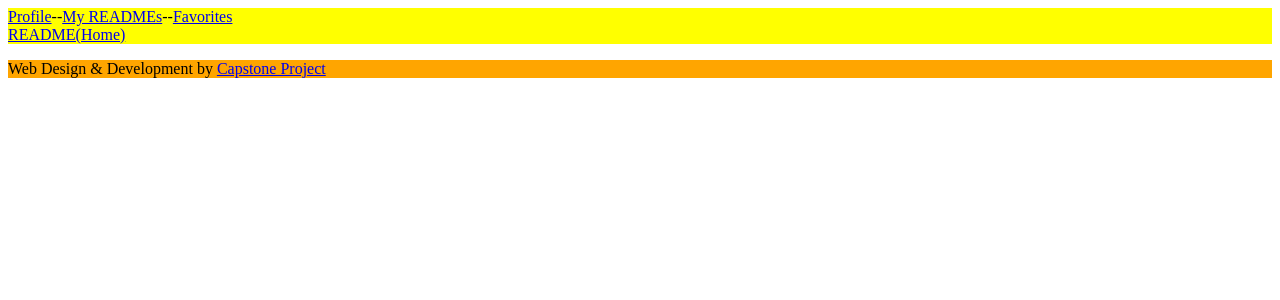
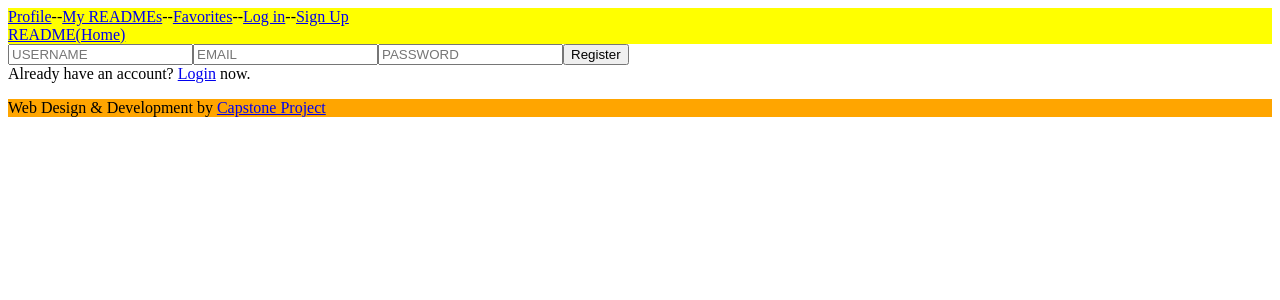
Before and after one commit to dotArchive/dotGuide, a React (Create React App) app: page /signup in a window 1280 px wide. Shown: the top 300 px of the page. Built offline with nearby package versions, Linux system fonts and the light colour scheme; no server answers.

Commit message:
Firebase auth integrated into main app

```diff
--- a/package.json
+++ b/package.json
@@ -4,13 +4,14 @@
   "private": true,
   "dependencies": {
     "codemirror": "^5.65.2",
+    "firebase": "^9.6.9",
     "history": "^5.3.0",
     "react": "^17.0.2",
     "react-code-blocks": "^0.0.9-0",
     "react-codemirror2-react-17": "^1.0.0",
     "react-dom": "^17.0.2",
-    "react-router": "^5.2.0",
-    "react-router-dom": "^5.2.0",
+    "react-firebase-hooks": "^5.0.3",
+    "react-router-dom": "^6.2.2",
     "react-scripts": "5.0.0"
   },
   "scripts": {
--- a/src/App.js
+++ b/src/App.js
@@ -1,13 +1,29 @@
-import Navbar from './components/Navbar';
-import Routes from './Routes';
-import Footer from './components/Footer';
+import React from "react";
+import Navbar from "./components/Navbar";
+import { BrowserRouter as Router, Route, Routes } from "react-router-dom";
+import Footer from "./components/Footer";
+
+/****COMPONENTS****/
+import Home from "./components/Home";
+import AddPost from "./components/Post/UpdatePost/AddPost";
+import AllPosts from "./components/Post/AllPosts";
+import Login from "../src/components/User/Login";
+import Signup from "../src/components/User/Signup";
 
 function App() {
   return (
     <div id="app">
+      <Router>
         <Navbar />
-			<Routes />
+        <Routes>
+          <Route path="/" element={<Home />} />
+          <Route path="/login" element={<Login />} />
+          <Route path="/signup" element={<Signup />} />
+          <Route path="/addpost" element={<AddPost />} />
+          <Route path="/posts" element={<AllPosts />} />
+        </Routes>
         <Footer />
+      </Router>
     </div>
   );
 }
--- a/src/Routes.js
+++ /dev/null
@@ -1,21 +0,0 @@
-import React from 'react';
-import { withRouter, Route, Switch } from 'react-router-dom';
-
-/****COMPONENTS****/
-import Home from './components/Home';
-import addPost from './components/Post/UpdatePost/AddPost';
-import AllPosts from './components/Post/AllPosts';
-
-const Routes = () => {
-	return (
-		<div id="routes">
-			<Switch>
-				<Route path="/" exact component={Home} />
-				<Route path="/addpost" component={addPost} />
-				<Route path="/posts" component={AllPosts} />
-			</Switch>
-		</div>
-	);
-};
-
-export default withRouter(Routes);
--- a/src/components/Navbar.js
+++ b/src/components/Navbar.js
@@ -6,7 +6,9 @@ const Navbar = () => (
 		<div>
 			<Link to="/user">Profile</Link>--
 			<Link to="/user/readmes">My READMEs</Link>--
-			<Link to="/user/favorites">Favorites</Link>
+			<Link to="/user/favorites">Favorites</Link>--
+			<Link to="/login">Log in</Link>--
+			<Link to="/signup">Sign Up</Link>
 		</div>
 		<Link to="/">README(Home)</Link>
 	</nav>
--- a/src/components/Post/UpdatePost/AddPost.js
+++ b/src/components/Post/UpdatePost/AddPost.js
@@ -1,13 +1,13 @@
 import React from 'react';
 import NewFile from './NewFile';
 import PostHeader from './PostHeader/PostHeader';
-import { useHistory } from 'react-router-dom';
+import { useNavigate } from 'react-router-dom';
 
 export default function AddPost() {
-	const history = useHistory();
+	const navigate = useNavigate();
 
 	const handleCancel = () => {
-		history.push('/');
+		navigate('/');
 	};
 
 	const handleSave = () => {
--- a/src/components/User/Login.js
+++ b/src/components/User/Login.js
@@ -1,5 +1,58 @@
-import React from 'react';
+import React, { useEffect, useState } from "react";
+import { Link, useNavigate } from "react-router-dom";
+import { auth, logInWithEmailAndPassword } from "../../firebase";
+import { useAuthState } from "react-firebase-hooks/auth";
 
-export default function Login() {
-	return <div>Login</div>;
+const Login = () => {
+  const [email, setEmail] = useState("");
+  const [password, setPassword] = useState("");
+  const [user, loading, error] = useAuthState(auth);
+  const navigate = useNavigate();
+
+  useEffect(() => {
+    if (loading) {
+      // Loading screen?
+      return;
+    }
+
+    if (user) navigate("/profile");
+  }, [user, loading]);
+
+  return (
+    <div className="login">
+      <div className="login__container">
+        <input
+          type="text"
+          className="login__textBox"
+          value={email}
+          onChange={(e) => setEmail(e.target.value)}
+          placeholder="EMAIL"
+        />
+        <input
+          type="password"
+          className="login__textBox"
+          value={password}
+          onChange={(e) => setPassword(e.target.value)}
+          placeholder="PASSWORD"
+        />
+        <button
+          className="login__btn"
+          onClick={() => logInWithEmailAndPassword(email, password)}
+        >
+          Login
+        </button>
+        {/* <button className="login__btn login__google" onClick={signInWithGoogle}>
+          Login with Google
+        </button> */}
+        <div>
+          <Link to="/reset">Forgot Password</Link>
+        </div>
+        <div>
+          Don't have an account? <Link to="/signup">Register</Link> now.
+        </div>
+      </div>
+    </div>
+  );
 }
+
+export default Login;
--- a/src/components/User/Signup.js
+++ b/src/components/User/Signup.js
@@ -1,5 +1,67 @@
-import React from 'react';
+import React, { useEffect, useState } from "react";
+import { useAuthState } from "react-firebase-hooks/auth";
+import { Link, useNavigate } from "react-router-dom";
+import {
+  auth,
+  registerWithEmailAndPassword
+} from "../../firebase";
 
-export default function Signup() {
-	return <div>Signup</div>;
+const Signup = () => {
+  const [email, setEmail] = useState("");
+  const [password, setPassword] = useState("");
+  const [username, setUsername] = useState("");
+  const [user, loading, error] = useAuthState(auth);
+  const navigate = useNavigate();
+
+  const signup = () => {
+    if (!username) alert("Please enter name");
+    registerWithEmailAndPassword(username, email, password);
+  };
+
+  useEffect(() => {
+    if (loading) return;
+    if (user) navigate('./profile');
+  }, [user, loading]);
+
+  return (
+    <div className="register">
+      <div className="register__container">
+        <input
+          type="text"
+          className="register__textBox"
+          value={username}
+          onChange={(e) => setUsername(e.target.value)}
+          placeholder="USERNAME"
+        />
+        <input
+          type="text"
+          className="register__textBox"
+          value={email}
+          onChange={(e) => setEmail(e.target.value)}
+          placeholder="EMAIL"
+        />
+        <input
+          type="password"
+          className="register__textBox"
+          value={password}
+          onChange={(e) => setPassword(e.target.value)}
+          placeholder="PASSWORD"
+        />
+        <button className="register__btn" onClick={signup}>
+          Register
+        </button>
+        {/* <button
+          className="register__btn register__google"
+          onClick={signInWithGoogle}
+        >
+          Register with Google
+        </button> */}
+        <div>
+          Already have an account? <Link to="/">Login</Link> now.
+        </div>
+      </div>
+    </div>
+  );
 }
+
+export default Signup;
--- a/src/firebase.js
+++ b/src/firebase.js
@@ -1,6 +1,18 @@
-import firebase from "firebase";
-// TODO: Add SDKs for Firebase products that you want to use
-// https://firebase.google.com/docs/web/setup#available-libraries
+import { initializeApp } from "firebase/app";
+import {
+  getAuth,
+  signInWithPopup,
+  signInWithEmailAndPassword,
+  createUserWithEmailAndPassword,
+  sendPasswordResetEmail,
+  signOut,
+} from "firebase/auth";
+import {
+  getFirestore,
+  getDoc,
+  collection,
+  addDoc,
+} from "firebase/firestore";
 
 // Your web app's Firebase configuration
 const firebaseConfig = {
@@ -13,7 +25,54 @@ const firebaseConfig = {
 };
 
 // Initialize Firebase
-const initFirebase = firebase.initializeApp(firebaseConfig);
-const db = initFirebase.firestore();
+const app = initializeApp(firebaseConfig);
+const auth = getAuth(app);
+const db = getFirestore(app);
 
-export default db;
+const logInWithEmailAndPassword = async (email, password) => {
+  try {
+    await signInWithEmailAndPassword(auth, email, password);
+  } catch (err) {
+    console.error(err);
+    alert(err.message);
+  }
+};
+
+const registerWithEmailAndPassword = async (name, email, password) => {
+  try {
+    const res = await createUserWithEmailAndPassword(auth, email, password);
+    const user = res.user;
+    await addDoc(collection(db, "users"), {
+      uid: user.uid,
+      name,
+      authProvider: "local",
+      email,
+    });
+  } catch (err) {
+    console.error(err);
+    alert(err.message);
+  }
+};
+
+const sendPasswordReset = async (email) => {
+  try {
+    await sendPasswordResetEmail(auth, email);
+    alert("Password reset link sent!");
+  } catch (err) {
+    console.error(err);
+    alert(err.message);
+  }
+};
+
+const logout = () => {
+  signOut(auth);
+};
+
+export {
+  auth,
+  db,
+  logInWithEmailAndPassword,
+  registerWithEmailAndPassword,
+  sendPasswordReset,
+  logout,
+};
--- a/src/index.js
+++ b/src/index.js
@@ -1,15 +1,10 @@
 import React from 'react';
 import ReactDOM from 'react-dom';
-import { Router } from 'react-router-dom';
-import history from './history';
 import App from './App';
 
 ReactDOM.render(
 	<React.StrictMode>
-		<Router history={history}>
 			<App />
-		</Router>
 	</React.StrictMode>,
-
 	document.getElementById('root')
 );
```
Also changed, not shown: 1 other file (tests, documents, lock files or other folders). Lines whose indentation alone changed are shown as unchanged.
